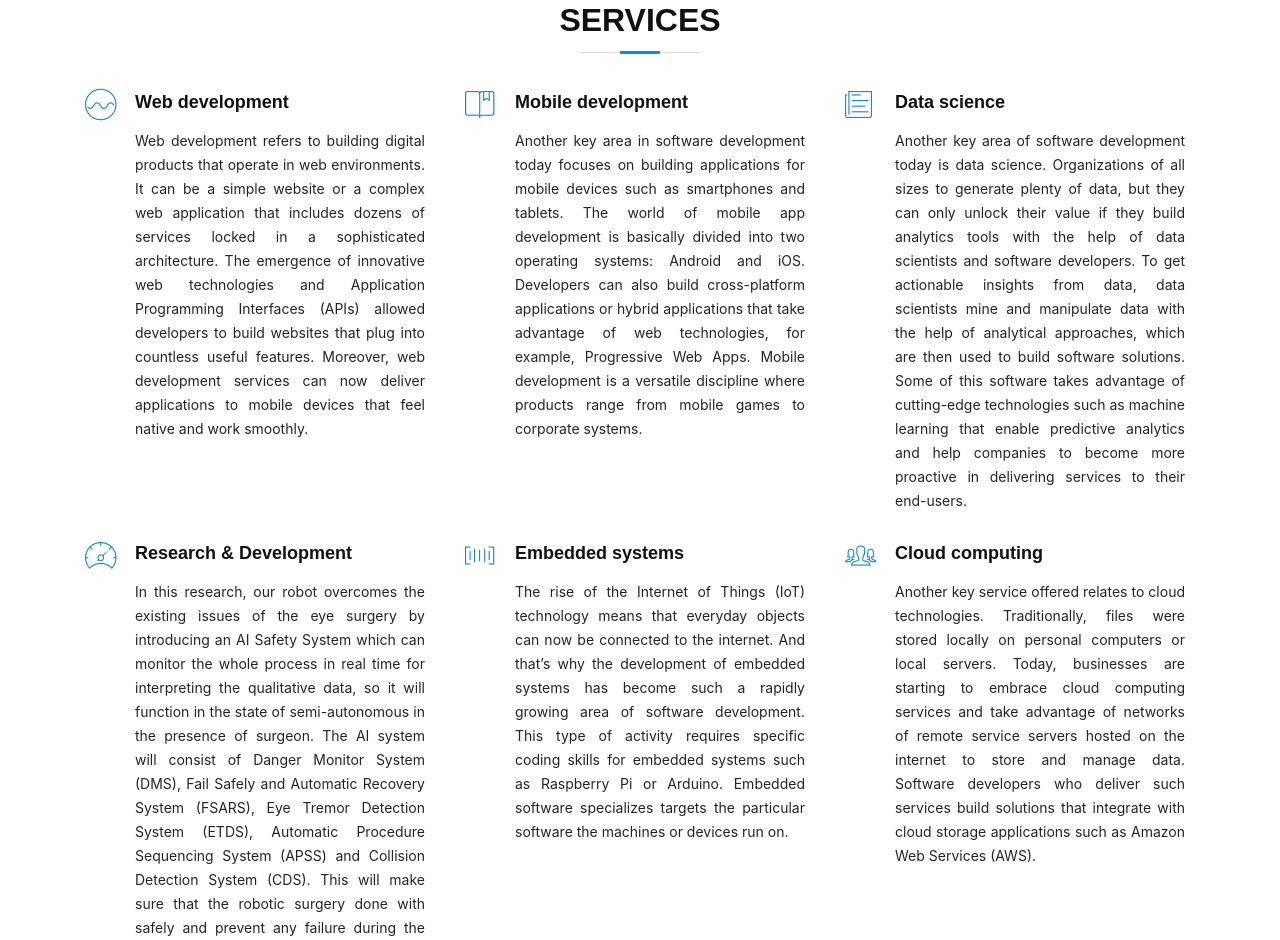
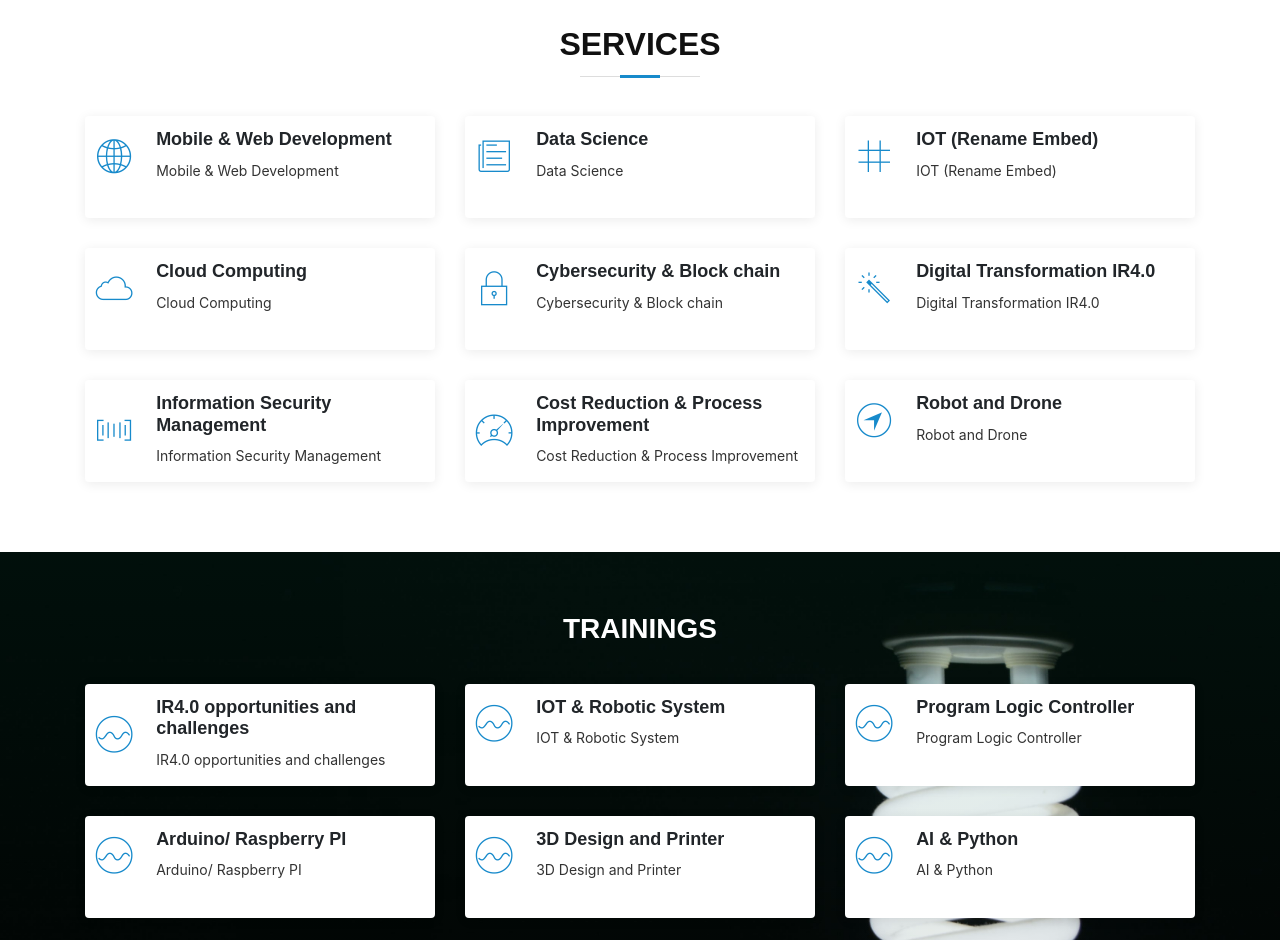
Before and after one commit to eMTeTeam/pgintsyswebsite, an Angular app: page / in a window 1280 px wide. Shown: the part 1860-2800 px from the top of the page. Built offline with nearby package versions, Linux system fonts and the light colour scheme; what jump.js would draw is missing.

Commit message:
latest update with feedback included

```diff
--- a/src/app/app.component.html
+++ b/src/app/app.component.html
@@ -19,7 +19,7 @@
           <a class="nav-link click" (click)="scrollToTarget('.serviceTarget')" id="services-link">Services</a>
         </li>
         <li class="nav-item">
-          <a class="nav-link click" (click)="scrollToTarget('.careerTarget')" id="careers-link">Careers</a>
+          <a class="nav-link click" (click)="scrollToTarget('.trainingTarget')" id="careers-link">Trainings</a>
         </li>
         <li class="nav-item">
           <a class="nav-link click" (click)="scrollToTarget('.portfolioTarget')" id="products-link">Products</a>
@@ -47,21 +47,19 @@
         <div class="carousel-item active">
           <img src="assets/img/intro.jpg" class="d-block w-100 h-100 intro-img" alt="">
           <div class="carousel-caption d-md-block">
-            <h5 class="title">Welcome To PG INT SYS</h5>
-            <p class="caption">Nice To Meet You!</p>
+            <h5 class="title">Technical Solutions</h5>
           </div>
         </div>
         <div class="carousel-item">
           <img src="assets/img/training.jpg" class="d-block w-100 h-100 intro-img" alt="">
           <div class="carousel-caption d-md-block">
-            <h5 class="title">Agensi Pekerjaan PG Talentics SDN BHD</h5>
+            <h5 class="title">Recruitment & Placement</h5>
           </div>
         </div>
         <div class="carousel-item">
           <img src="assets/img/robotics.jpg" class="d-block w-100 h-100 intro-img" alt="">
           <div class="carousel-caption d-md-block">
-            <p class="caption">“If you think that the internet has changed your life, think again. The Internet of
-              Things is about to change it all over again"</p>
+            <h5 class="title">Training</h5>
           </div>
         </div>
       </div>
@@ -81,7 +79,8 @@
         <div class="col-lg-4 box">
           <i class="ion-settings"></i>
           <h4 class="title"><a>Technical Solution</a></h4>
-          <p class="description">PG INT SYS provide high end technical solution for all sort of business problems and help for improving your business to next level. Also we are expert in
+          <p class="description">PGINTSYS provide high end technical solution for all sort of business problems and
+            help for improving your business to next level. Also we are expert in
             IR4.0/ Digital Transformation –RPA, IOT,
             Artificial Intelligence, Block chain, Cloud,
             Data Analytics, Robotics, Drone.
@@ -112,8 +111,10 @@ Data Analytics, Robotics, Drone.
 
       <header class="section-header">
         <h3>About Us</h3>
-        <p>PG INT SYS SDN BHD previously known as PG TECH solution was established in 2014 to deliver best solution and
-          services to the client to excel in their objective.</p>
+        <p>PGINTSYS is a technical solution, recruitment and training providing company. As a technology solution
+          provider gives comprehensive state of solutions comprising of infrastructure consultancy, on/offsite services,
+          custom software and web development , software and web application testing, and enterprise architecture
+          consulting.</p>
       </header>
 
       <div class="row about-cols justify-content">
@@ -158,67 +159,21 @@ Data Analytics, Robotics, Drone.
 
       <div class="row">
 
-        <div class="col-lg-4 col-md-6 box" data-aos="fade-up" data-aos-delay="100">
-          <div class="icon"><i class="ion-ios-analytics-outline"></i></div>
-          <h4 class="title"><a>Web development</a></h4>
-          <p class="description">Web development refers to building digital products that operate in web environments.
-            It can be a simple website or a complex web application that includes dozens of services locked in a
-            sophisticated architecture. The emergence of innovative web technologies and Application Programming
-            Interfaces (APIs) allowed developers to build websites that plug into countless useful features. Moreover,
-            web development services can now deliver applications to mobile devices that feel native and work smoothly.
-          </p>
+        <div class="col-lg-4 col-md-6 box" data-aos="fade-up" data-aos-delay="100"
+          *ngFor="let s of services; let i = index">
+          <div class="card">
+            <div class="row no-gutters padding-none">
+              <div class="col-2 icon-container">
+                <div class="icon"><i class="{{s.icon}}"></i></div>
               </div>
-        <div class="col-lg-4 col-md-6 box" data-aos="fade-up" data-aos-delay="200">
-          <div class="icon"><i class="ion-ios-bookmarks-outline"></i></div>
-          <h4 class="title"><a>Mobile development</a></h4>
-          <p class="description">Another key area in software development today focuses on building applications for
-            mobile devices such as smartphones and tablets. The world of mobile app development is basically divided
-            into two operating systems: Android and iOS. Developers can also build cross-platform applications or hybrid
-            applications that take advantage of web technologies, for example, Progressive Web Apps. Mobile development
-            is a versatile discipline where products range from mobile games to corporate systems.</p>
+              <div class="col-10">
+                <div class="card-body">
+                  <h5 class="title">{{s.title}}</h5>
+                  <p>{{s.caption}}</p>
                 </div>
-        <div class="col-lg-4 col-md-6 box" data-aos="fade-up" data-aos-delay="300">
-          <div class="icon"><i class="ion-ios-paper-outline"></i></div>
-          <h4 class="title"><a>Data science</a></h4>
-          <p class="description">Another key area of software development today is data science. Organizations of all
-            sizes to generate plenty of data, but they can only unlock their value if they build analytics tools with
-            the help of data scientists and software developers. To get actionable insights from data, data scientists
-            mine and manipulate data with the help of analytical approaches, which are then used to build software
-            solutions. Some of this software takes advantage of cutting-edge technologies such as machine learning that
-            enable predictive analytics and help companies to become more proactive in delivering services to their
-            end-users.</p>
               </div>
-        <div class="col-lg-4 col-md-6 box" data-aos="fade-up" data-aos-delay="200">
-          <div class="icon"><i class="ion-ios-speedometer-outline"></i></div>
-          <h4 class="title"><a>Research & Development</a></h4>
-          <p class="description">In this research, our robot overcomes the existing issues of the eye surgery by
-            introducing an AI Safety System which can monitor the whole process in real time for interpreting the
-            qualitative data, so it will function in the state of semi-autonomous in the presence of surgeon. The AI
-            system will consist of Danger Monitor System (DMS), Fail Safely and Automatic Recovery System (FSARS), Eye
-            Tremor Detection System (ETDS), Automatic Procedure Sequencing System (APSS) and Collision Detection System
-            (CDS). This will make sure that the robotic surgery done with safely and prevent any failure during the
-            surgery. Moreover, the robot has a 0.005µm repeatability which create more accuracy during the procedure.
-          </p>
             </div>
-        <div class="col-lg-4 col-md-6 box" data-aos="fade-up" data-aos-delay="300">
-          <div class="icon"><i class="ion-ios-barcode-outline"></i></div>
-          <h4 class="title"><a>Embedded systems</a></h4>
-          <p class="description">The rise of the Internet of Things (IoT) technology means that everyday objects can now
-            be connected to the internet. And that’s why the development of embedded systems has become such a rapidly
-            growing area of software development. This type of activity requires specific coding skills for embedded
-            systems such as Raspberry Pi or Arduino. Embedded software specializes targets the particular software the
-            machines or devices run on.</p>
           </div>
-        <div class="col-lg-4 col-md-6 box" data-aos="fade-up" data-aos-delay="400">
-          <div class="icon"><i class="ion-ios-people-outline"></i></div>
-          <h4 class="title"><a>Cloud computing</a></h4>
-          <p class="description">Another key service offered relates to cloud technologies. Traditionally, files were
-            stored locally on personal computers or local servers. Today, businesses are starting to embrace cloud
-            computing services and take advantage of networks of remote service servers hosted on the internet to store
-            and manage data. Software developers who deliver such services build solutions that integrate with cloud
-            storage applications such as Amazon Web Services (AWS).
-
-          </p>
         </div>
 
       </div>
@@ -227,15 +182,31 @@ Data Analytics, Robotics, Drone.
   </section><!-- End Services Section -->
 
   <!-- ======= Call To Action Section ======= -->
-  <section id="call-to-action" class="careerTarget">
-    <div class="container text-center" data-aos="zoom-in">
-      <h3 class="section-title text-uppercase">Careers</h3>
-      <p>Agensi Pekerjaan PG Talentics Sdn Bhd is new recruitment agency was
-        established in 2019 that is committed to deliver to its clients the highest
-        standard of professional and proficient recruitment solution tailored to
-        the client’s specific requirements.
-      </p>
-      <a class="cta-btn click">Call For Training</a>
+  <section id="trainings" class="trainingTarget">
+    <div class="container" data-aos="zoom-in">
+      <h3 class="section-title text-uppercase">Trainings</h3>
+
+      <div class="row">
+
+        <div class="col-lg-4 col-md-6 box" data-aos="fade-up" data-aos-delay="100"
+          *ngFor="let t of trainings; let i = index">
+          <div class="card">
+            <div class="row no-gutters padding-none">
+              <div class="col-2 icon-container">
+                <div class="icon"><i class="{{t.icon}}"></i></div>
+              </div>
+              <div class="col-10">
+                <div class="card-body">
+                  <h5 class="title">{{t.title}}</h5>
+                  <p>{{t.caption}}</p>
+                </div>
+              </div>
+            </div>
+          </div>
+        </div>
+
+      </div>
+
     </div>
   </section><!-- End Call To Action Section -->
 
@@ -288,7 +259,7 @@ Data Analytics, Robotics, Drone.
               <p class="card-text">eCommerce (also known as electronic commerce) is the process of buying and selling of
                 products or services, making money transfers, and transferring data over an electronic medium
                 (Internet). This network allows people to do business without the constraint of distance and time.
-                PG INT SYS developed multiple eCommerce application for different business, which has support in Web,
+                PGINTSYS developed multiple eCommerce application for different business, which has support in Web,
                 iOS and Android platform.</p>
             </div>
           </div>
@@ -331,38 +302,10 @@ Data Analytics, Robotics, Drone.
           <div class="contact-email">
             <i class="ion-ios-email-outline"></i>
             <h3>Email</h3>
-            <p><a> karthi@pgintsys.com</a></p>
+            <p><a href="mailto:info@pgintsys.com"> info@pgintsys.com</a></p>
           </div>
         </div>
 
-      </div>
-
-      <div class="form">
-        <div class="email-form">
-          <div class="form-row">
-            <div class="form-group col-md-6">
-              <input type="text" name="name" class="form-control" id="name" placeholder="Your Name" data-rule="minlen:4"
-                data-msg="Please enter at least 4 chars" />
-              <div class="validate"></div>
-            </div>
-            <div class="form-group col-md-6">
-              <input type="email" class="form-control" name="email" id="email" placeholder="Your Email"
-                data-rule="email" data-msg="Please enter a valid email" />
-              <div class="validate"></div>
-            </div>
-          </div>
-          <div class="form-group">
-            <input type="text" class="form-control" name="subject" id="subject" placeholder="Subject"
-              data-rule="minlen:4" data-msg="Please enter at least 8 chars of subject" />
-            <div class="validate"></div>
-          </div>
-          <div class="form-group">
-            <textarea class="form-control" name="message" rows="5" data-rule="required"
-              data-msg="Please write something for us" placeholder="Message"></textarea>
-            <div class="validate"></div>
-          </div>
-          <div class="text-center"><button href="mailto:karthi@pgintsys.com" type="submit">Send Message</button></div>
-        </div>
       </div>
 
     </div>
@@ -377,8 +320,8 @@ Data Analytics, Robotics, Drone.
       <div class="row">
 
         <div class="col-lg-3 col-md-6 footer-info">
-          <h3>PG INT SYS SDN BHD</h3>
-          <p>PG INT SYS SDN BHD previously known as PG TECH solution was
+          <h3>PGINTSYS SDN BHD</h3>
+          <p>PGINTSYS SDN BHD previously known as PG TECH solution was
             established in 2014 to deliver best solution and services to the client to
             excel in their objective.</p>
         </div>
@@ -392,8 +335,8 @@ Data Analytics, Robotics, Drone.
                 us</a></li>
             <li class="click" (click)="scrollToTarget('.serviceTarget')"><i class="ion-ios-arrow-right"></i>
               <a>Services</a></li>
-            <li class="click" (click)="scrollToTarget('.careerTarget')"><i class="ion-ios-arrow-right"></i>
-              <a>Careers</a></li>
+            <li class="click" (click)="scrollToTarget('.trainingTarget')"><i class="ion-ios-arrow-right"></i>
+              <a>Trainings</a></li>
             <li class="click" (click)="scrollToTarget('.portfolioTarget')"><i class="ion-ios-arrow-right"></i>
               <a>Products</a></li>
           </ul>
@@ -402,12 +345,12 @@ Data Analytics, Robotics, Drone.
         <div class="col-lg-3 col-md-6 footer-contact">
           <h4>Contact Us</h4>
           <p>
-            PG INTSYS SDN BHD
+            PGINTSYS SDN BHD
             No:1036, Block A3, Leisure Commerce Square
             No 9, Jalan PJS 8/9. Bandar Sunway
             46150 Petaling Jaya, Selangor. <br>
             <strong>Phone:</strong> +60 17-950 0361<br>
-            <strong>Email:</strong> <a> karthi@pgintsys.com</a><br>
+            <strong>Email:</strong> <a href="mailto:info@pgintsys.com"> info@pgintsys.com</a><br>
           </p>
 
           <div class="social-links">
@@ -423,7 +366,7 @@ Data Analytics, Robotics, Drone.
         <div class="col-lg-3 col-md-6 footer-newsletter">
           <h4>Work With Us</h4>
           <p>Strive to be the preferred recruitment partner to our clients.</p>
-          <a href="mailto:karthi@pgintsys.com" type="submit">Submit Resume</a>
+          <a href="mailto:job@pgintsys.com" type="submit">Submit Resume</a>
         </div>
 
       </div>
--- a/src/app/app.component.scss
+++ b/src/app/app.component.scss
@@ -465,21 +465,20 @@ section {
   padding-top: 30px;
 }
 
-#services .icon {
-  float: left;
+#services .icon-container {
+  text-align: center;
+  margin: auto;
 }
 
 #services .icon i {
   color: $primary-color;
-  font-size: 36px;
+  font-size: 42px;
   line-height: 1;
   transition: 0.5s;
 }
 
 #services .title {
-  margin-left: 50px;
   font-weight: 700;
-  margin-bottom: 15px;
   font-size: 18px;
 }
 
@@ -491,10 +490,6 @@ section {
   color: $primary-color;
 }
 
-#services .box .icon {
-  margin-top: -5px;
-}
-
 #services .description {
   font-size: 14px;
   margin-left: 50px;
@@ -504,43 +499,104 @@ section {
   padding-right: 10px;
 }
 
+#services .card {
+  border: none !important;
+  box-shadow: 0px 2px 12px rgba(0, 0, 0, 0.08);
+  height: 102px !important;
+}
+
+#services .card:hover {
+  box-shadow: 0px 2px 8px $highlight-color;
+  .title {
+    color: $highlight-color !important;
+  }
+}
+
+#services .card-body {
+  padding: 0.8rem !important;
+
+  p {
+    font-size: 14px;
+    line-height: 24px;
+    color: #333;
+    margin-bottom: 0;
+  }
+}
+
 /* Call To Action Section
 --------------------------------*/
-#call-to-action {
+#trainings {
   background: linear-gradient(rgba(0, 142, 99, 0.1), rgba(0, 0, 0, 0.1)),
     url(../assets/img/bck.jpeg) fixed center center;
   background-size: cover;
   padding: 60px 0;
 }
 
-#call-to-action h3 {
+#trainings .section-title {
+  text-align: center;
+}
+
+#trainings h3 {
   color: #fff;
   font-size: 28px;
   font-weight: 700;
 }
 
-#call-to-action p {
+#trainings p {
   color: #fff;
 }
 
-#call-to-action .cta-btn {
-  font-family: "Montserrat", sans-serif;
-  text-transform: uppercase;
-  font-weight: 500;
-  font-size: 16px;
-  letter-spacing: 1px;
-  display: inline-block;
-  padding: 8px 28px;
-  border-radius: 25px;
-  transition: 0.5s;
-  margin-top: 10px;
-  border: 2px solid #fff;
-  color: #fff;
+#trainings .row {
+  padding-top: 30px;
 }
 
-#call-to-action .cta-btn:hover {
-  background: $primary-color;
-  border: 2px solid $primary-color;
+#trainings .box {
+  margin-bottom: 30px;
+}
+
+#trainings .icon-container {
+  text-align: center;
+  margin: auto;
+}
+
+#trainings .icon i {
+  color: $primary-color;
+  font-size: 42px;
+  line-height: 1;
+  transition: 0.5s;
+}
+
+#trainings .title {
+  font-weight: 700;
+  font-size: 18px;
+}
+
+#trainings .title a {
+  color: #111;
+}
+
+#trainings .card {
+  border: none !important;
+  box-shadow: 0px 2px 12px rgba(0, 0, 0, 0.08);
+  height: 102px !important;
+}
+
+#trainings .card:hover {
+  box-shadow: 0px 2px 8px $highlight-color;
+  .title {
+    color: $highlight-color !important;
+  }
+}
+
+#trainings .card-body {
+  padding: 0.8rem !important;
+
+  p {
+    font-size: 14px;
+    line-height: 24px;
+    color: #333;
+    margin-bottom: 0;
+  }
 }
 
 /* Portfolio Details
--- a/src/app/app.component.ts
+++ b/src/app/app.component.ts
@@ -12,7 +12,13 @@ export class AppComponent implements OnInit {
   ariaExpanded: boolean = false;
   windowScrolled: boolean = false;
 
-  constructor() { }
+  services: Array<any> = [];
+  trainings: Array<any> = [];
+
+  constructor() {
+    this.loadServices();
+    this.loadTrainings();
+  }
 
   ngOnInit() {
     AOS.init({ duration: 1000, once: true });
@@ -55,4 +61,33 @@ export class AppComponent implements OnInit {
   scrollToTop = () => {
     jump('.headerTarget');
   }
+
+  loadServices = () => {
+    this.services = [
+      { icon: 'ion-ios-world-outline', title: 'Mobile & Web Development', caption: 'Mobile & Web Development' },
+      { icon: 'ion-ios-paper-outline', title: 'Data Science', caption: 'Data Science' },
+      { icon: 'ion-ios-grid-view-outline', title: 'IOT (Rename Embed)', caption: 'IOT (Rename Embed)' },
+      { icon: 'ion-ios-cloud-outline', title: 'Cloud Computing', caption: 'Cloud Computing' },
+      { icon: 'ion-ios-locked-outline', title: 'Cybersecurity & Block chain', caption: 'Cybersecurity & Block chain' },
+      { icon: 'ion-ios-color-wand-outline', title: 'Digital Transformation IR4.0', caption: 'Digital Transformation IR4.0' },
+      { icon: 'ion-ios-barcode-outline', title: 'Information Security Management', caption: 'Information Security Management' },
+      { icon: 'ion-ios-speedometer-outline', title: 'Cost Reduction & Process Improvement', caption: 'Cost Reduction & Process Improvement' },
+      { icon: 'ion-ios-navigate-outline', title: 'Robot and Drone', caption: 'Robot and Drone' }
+    ];
+  }
+
+  loadTrainings = () => {
+    this.trainings = [
+      { icon: 'ion-ios-analytics-outline', title: 'IR4.0 opportunities and challenges', caption: 'IR4.0 opportunities and challenges' },
+      { icon: 'ion-ios-analytics-outline', title: 'IOT & Robotic System', caption: 'IOT & Robotic System' },
+      { icon: 'ion-ios-analytics-outline', title: 'Program Logic Controller', caption: 'Program Logic Controller' },
+      { icon: 'ion-ios-analytics-outline', title: 'Arduino/ Raspberry PI', caption: 'Arduino/ Raspberry PI' },
+      { icon: 'ion-ios-analytics-outline', title: '3D Design and Printer', caption: '3D Design and Printer' },
+      { icon: 'ion-ios-analytics-outline', title: 'AI & Python', caption: 'AI & Python' },
+      { icon: 'ion-ios-analytics-outline', title: 'Java Development', caption: 'Java Development' },
+      { icon: 'ion-ios-analytics-outline', title: 'Lean Six Sigma', caption: 'Lean Six Sigma' },
+      { icon: 'ion-ios-analytics-outline', title: 'Marketing, Leadership etc ', caption: 'Marketing, Leadership etc ' }
+    ];
+  }
+
 }
--- a/src/styles/styles.scss
+++ b/src/styles/styles.scss
@@ -50,3 +50,7 @@ h6 {
 .pt {
   padding-top: 10px !important;
 }
+
+.padding-none {
+  padding: 0 !important;
+}
```
Lines whose indentation alone changed are shown as unchanged.
